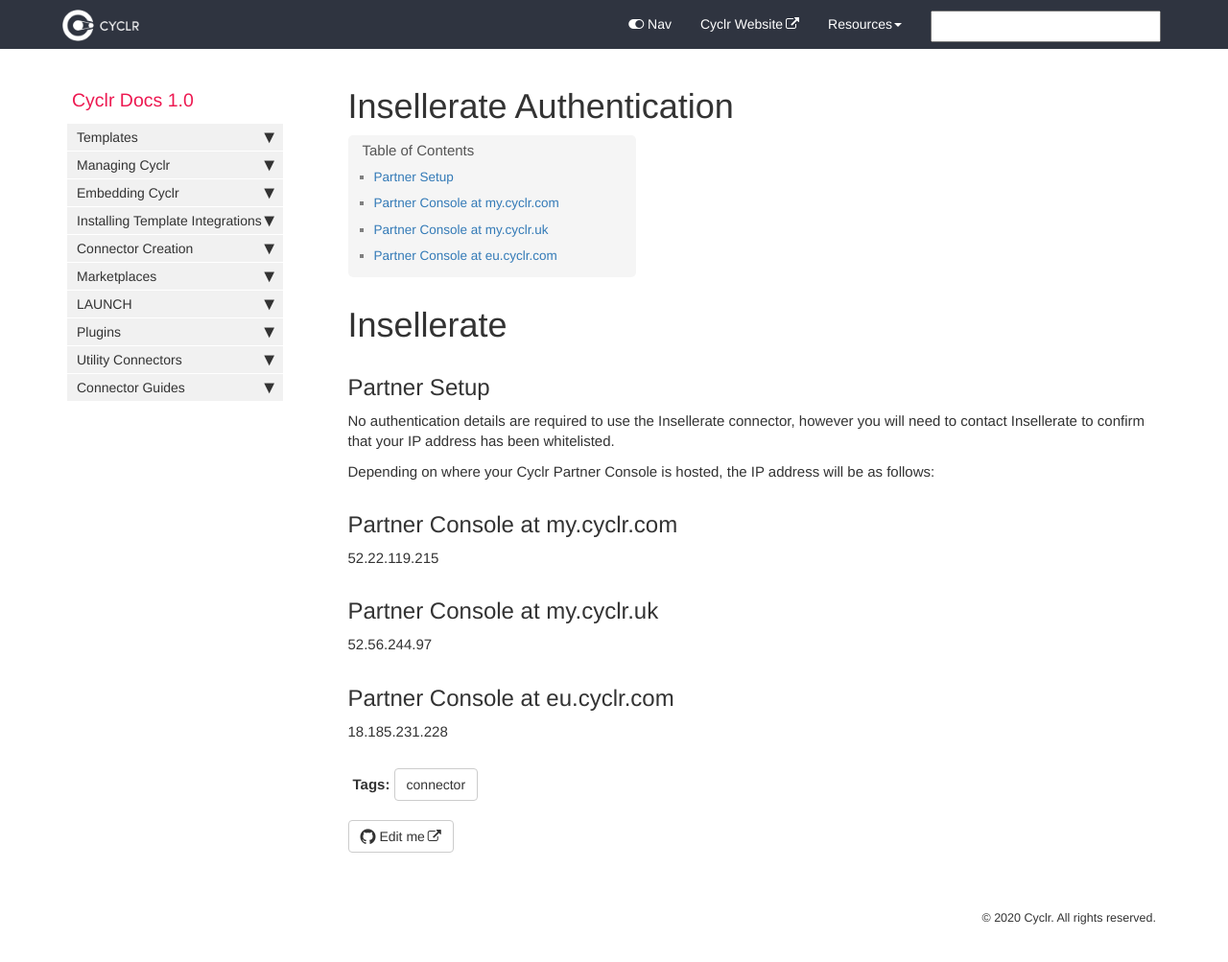
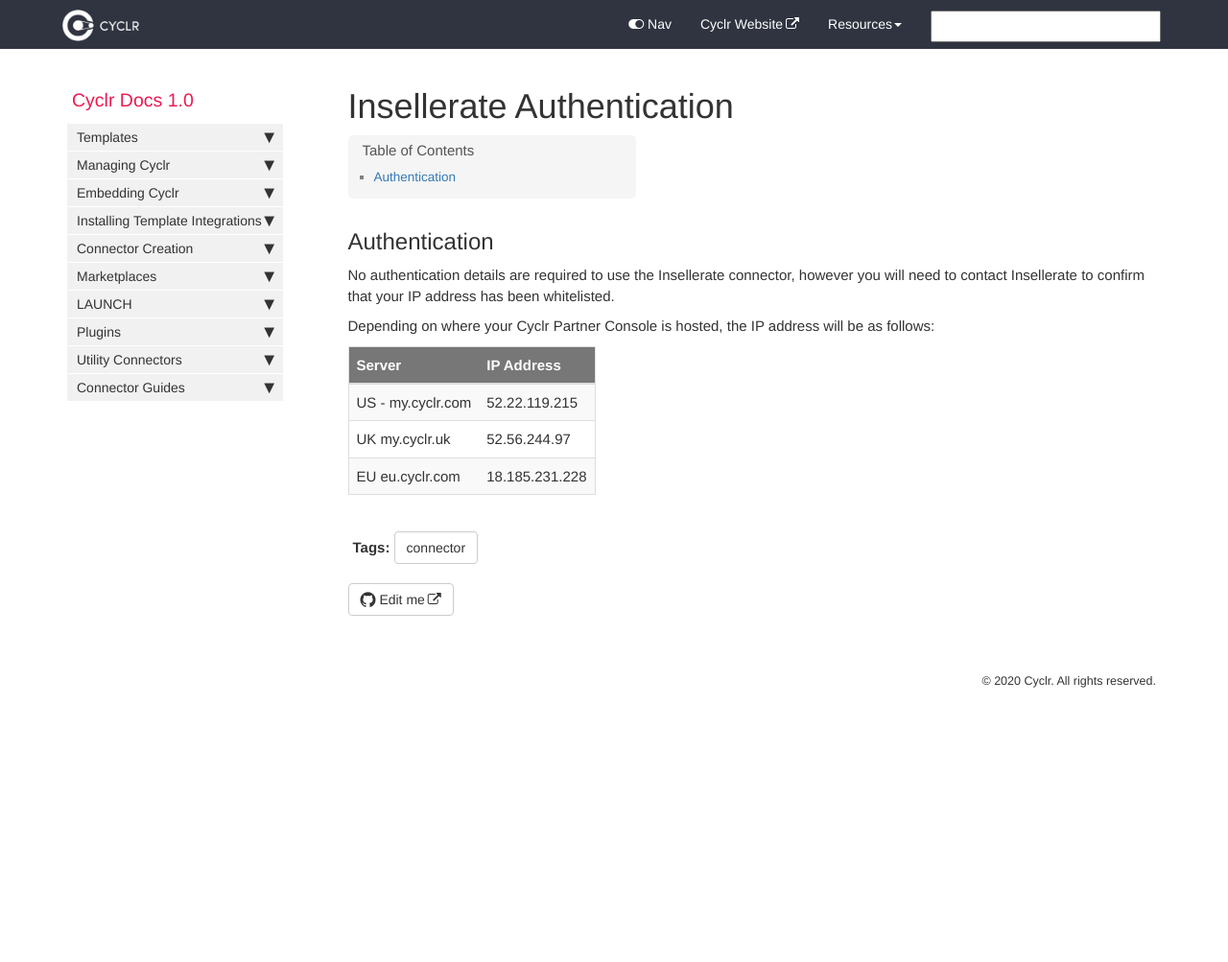
Before and after one commit to sneakysneak/docs, a Jekyll site: the page built from pages/connector-authentication/insellerate.md, in a window 1280 px wide and 1027 px high. Shown: the top 1003 px of the window at 96% size. Built offline with Jekyll 4.4.1, drawn with Linux system fonts in a browser that asks for light colours; nearby versions of some CDN libraries; comment, search, counter and statistics services are not loaded.

Commit message:
Update insellerate.md

```diff
--- a/pages/connector-authentication/insellerate.md
+++ b/pages/connector-authentication/insellerate.md
@@ -1,27 +1,19 @@
 ---
 title: Insellerate Authentication
 sidebar: cyclr_sidebar
-permalink: insellerate-connector
+permalink: authenticate-insellerate
 tags: [connector]
+
 ---
 
-# Insellerate #
-
-Partner Setup
--------------
+## Authentication
 
 No authentication details are required to use the Insellerate connector, however you will need to contact Insellerate to confirm that your IP address has been whitelisted.
 
 Depending on where your Cyclr Partner Console is hosted, the IP address will be as follows:
 
-## Partner Console at my.cyclr.com ##
-
-52.22.119.215
-
-## Partner Console at my.cyclr.uk ##
-
-52.56.244.97
-
-## Partner Console at eu.cyclr.com ##
-
-18.185.231.228
+| Server | IP Address |
+| --- | --- |
+| US - my.cyclr.com | 52.22.119.215 |
+| UK my.cyclr.uk | 52.56.244.97 |
+| EU eu.cyclr.com | 18.185.231.228 |
```
